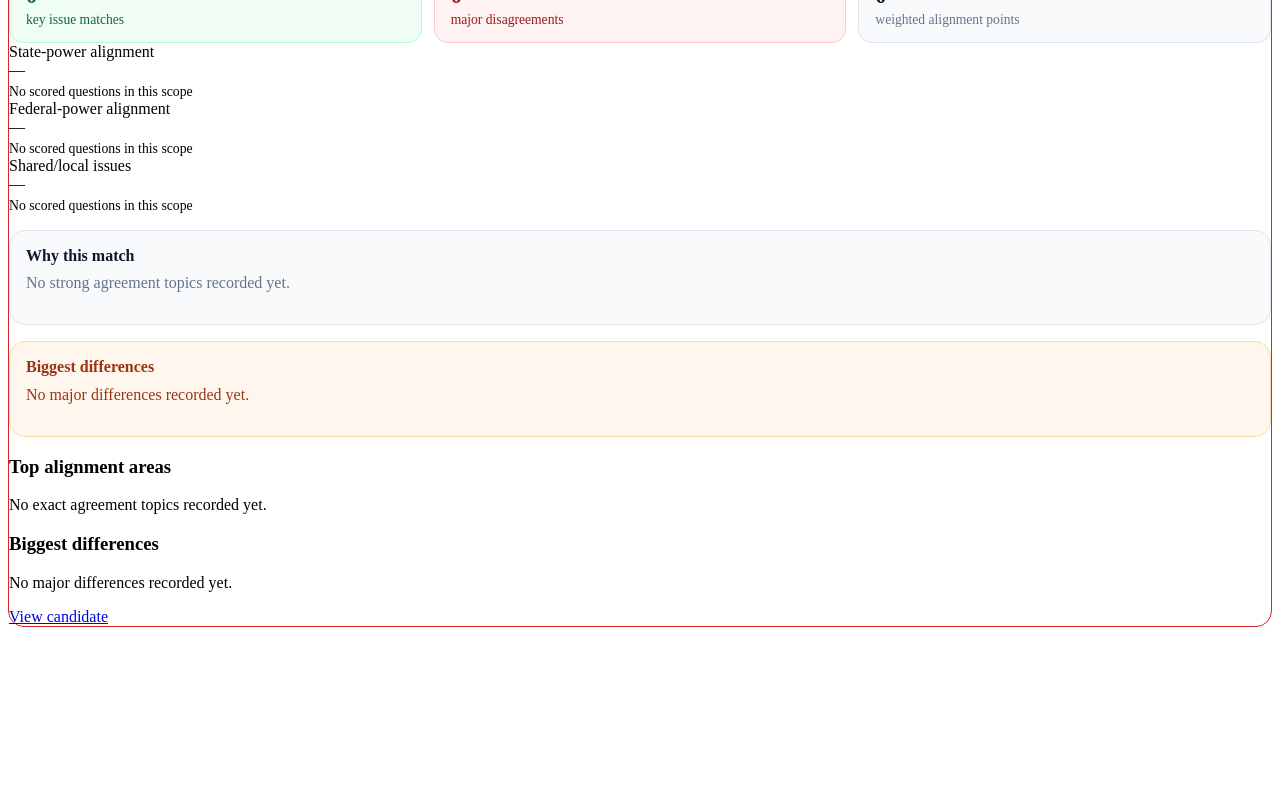
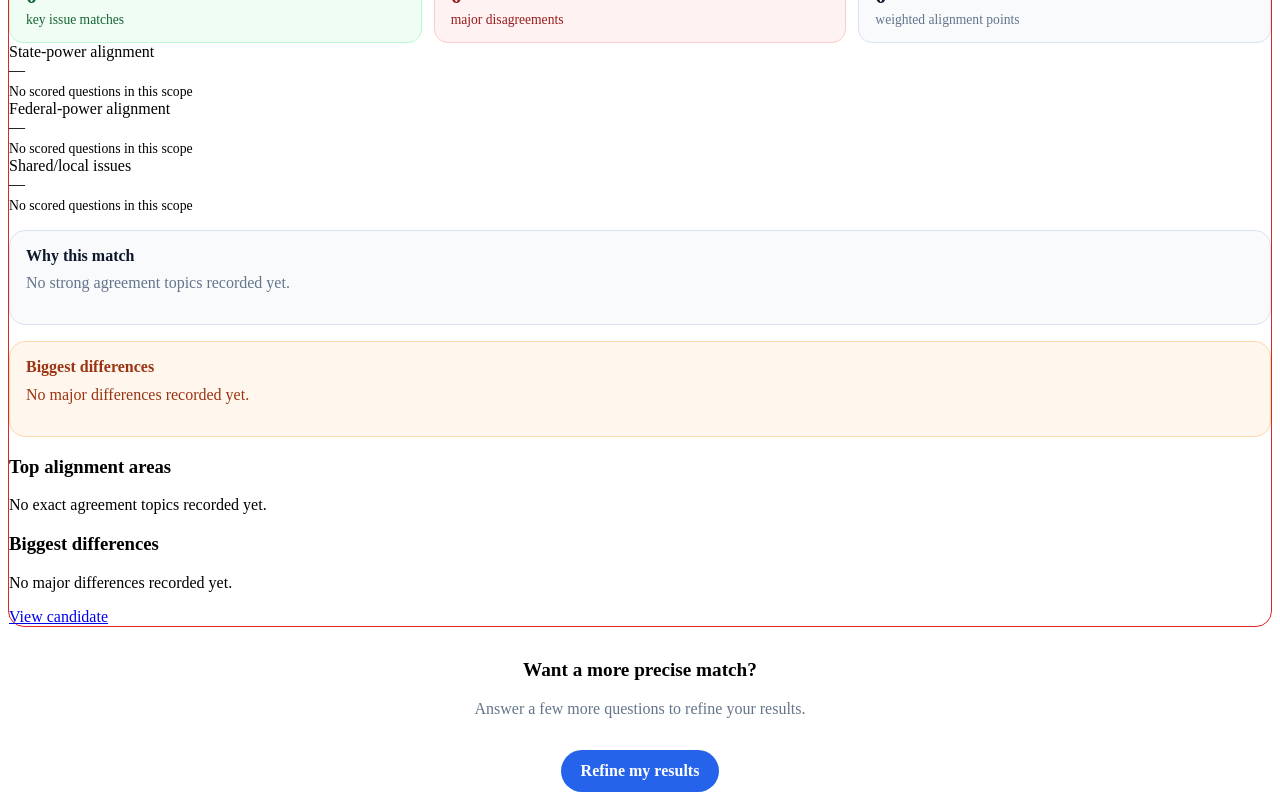
Before and after one commit to adorce90/Philly-Election-app, a Next.js app: page /results in a window 1280 px wide. Shown: the part 1379-2179 px from the top of the page. Before the commit the page ends 2014 px from the top, so only its background shows below. Built offline with nearby package versions, Linux system fonts and the light colour scheme.

Commit message:
Update page.tsx

```diff
--- a/src/app/results/page.tsx
+++ b/src/app/results/page.tsx
@@ -402,6 +402,33 @@ function ResultsPageInner() {
               })}
             </div>
           )}
+
+          <div style={{ marginTop: "2rem", textAlign: "center" }}>
+            <h3 style={{ fontSize: "1.2rem", fontWeight: 700 }}>
+              Want a more precise match?
+            </h3>
+
+            <p style={{ color: "#64748b", marginTop: "0.5rem" }}>
+              Answer a few more questions to refine your results.
+            </p>
+
+            <Link href={`/quiz?office=${officeId}&mode=extended`}>
+              <span
+                style={{
+                  display: "inline-block",
+                  marginTop: "1rem",
+                  padding: "0.75rem 1.25rem",
+                  background: "#2563eb",
+                  color: "#fff",
+                  borderRadius: "999px",
+                  fontWeight: 600,
+                  cursor: "pointer"
+                }}
+              >
+                Refine my results
+              </span>
+            </Link>
+          </div>
         </div>
       </section>
     </main>
```
